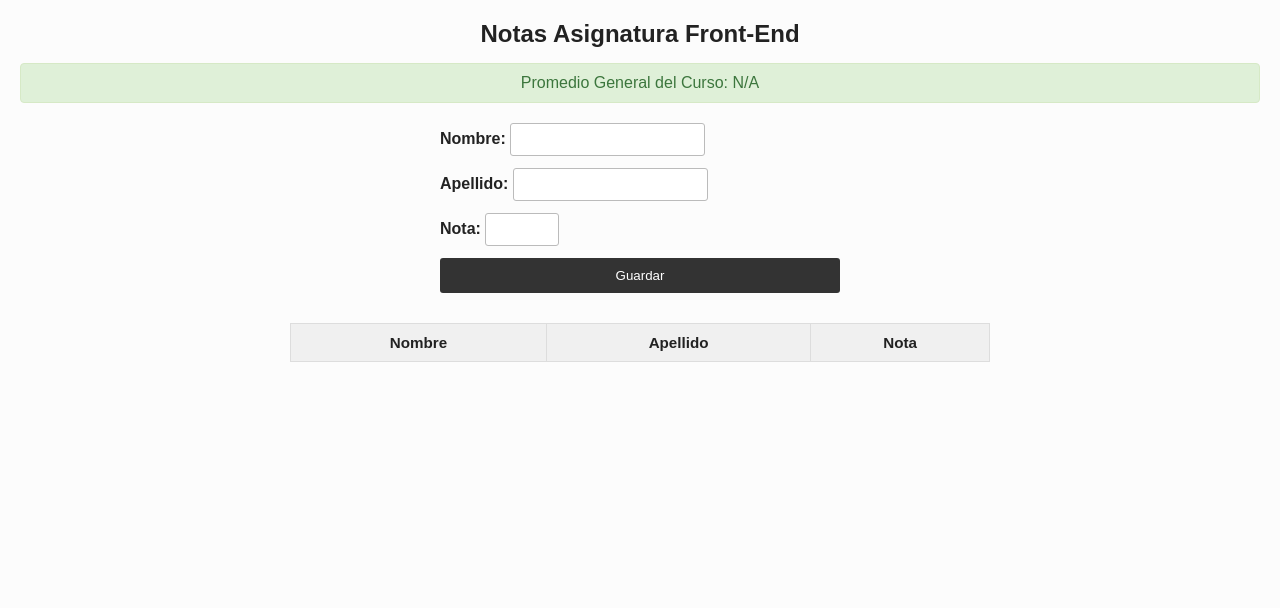
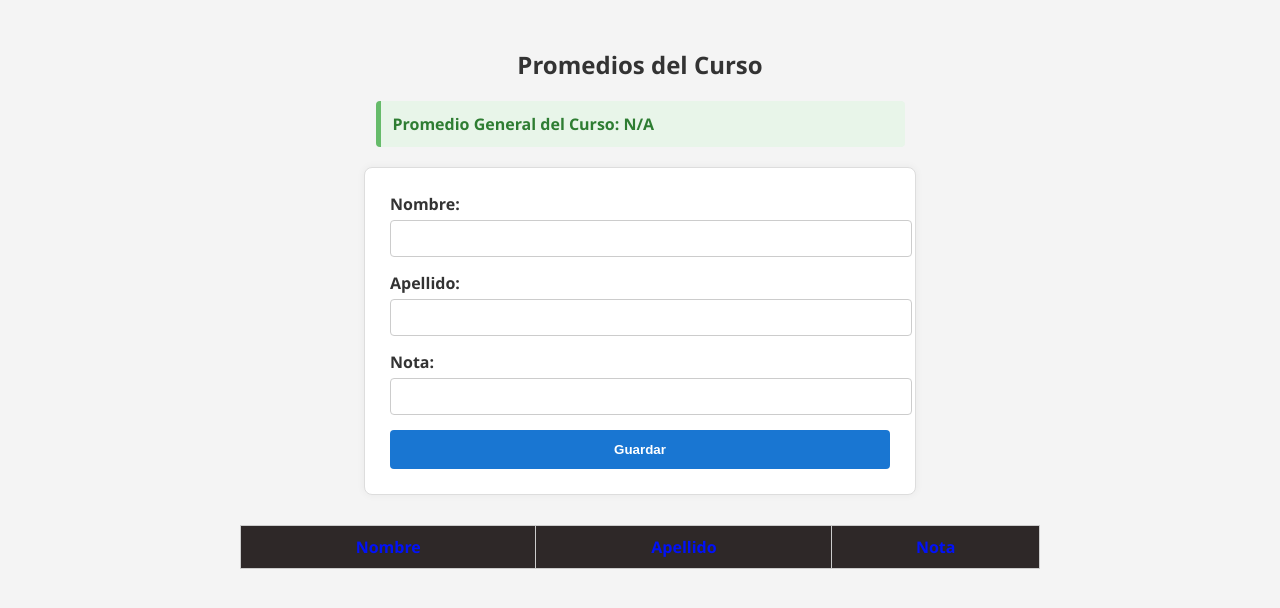
Before and after one commit to JJVS21/proyecto-javascript-miercoles-master, a plain HTML site: page index.html in a window 1280 px wide. Drawn offline with Linux system fonts and the light colour scheme.

Commit message:
Style – estilos implementados en proyecto.

```diff
--- a/Styles.css
+++ b/Styles.css
@@ -1,97 +1,115 @@
 body {
-    font-family: Arial, sans-serif;
-    background-color: #fcfcfc;
-    color: #222;
-    margin: 20px;
-    padding: 0;
+    font-family: 'Segoe UI', sans-serif;
+    background-color: #f4f4f4;
+    color: #333;
+    padding: 20px;
 }
 
 /* Título centrado */
 h2 {
     text-align: center;
-    margin-bottom: 15px;
+    margin-bottom: 20px;
 }
 
 /* Promedio destacado */
 #average {
-    text-align: center;
-    padding: 10px;
-    background-color: #dff0d8;
-    color: #3c763d;
-    border: 1px solid #d6e9c6;
+    max-width: 500px;
+    margin: 0 auto 20px;
+    padding: 12px;
+    background-color: #e8f5e9;
+    color: #2e7d32;
+    border-left: 5px solid #66bb6a;
+    font-weight: bold;
     border-radius: 4px;
-    margin-bottom: 20px;
 }
 
-/* Formulario centrado y compacto */
+/* Formulario tipo tarjeta/cuadro */
 form {
-    max-width: 400px;
-    margin: 0 auto 30px;
-    display: flex;
-    flex-direction: column;
-    gap: 12px;
+    max-width: 500px;
+    margin: 0 auto;
+    background-color: #ffffff;
+    border: 1px solid #ddd;
+    padding: 25px;
+    border-radius: 8px;
+    box-shadow: 0 0 8px rgba(0,0,0,0.05);
+}
+
+form div {
+    margin-bottom: 15px;
 }
 
 label {
-    font-weight: bold;
+    display: block;
+    font-weight: 600;
+    margin-bottom: 5px;
 }
 
 input[type="text"],
 input[type="number"] {
-    padding: 8px;
-    border: 1px solid #bbb;
-    border-radius: 3px;
+    width: 100%;
+    padding: 10px;
+    border: 1px solid #ccc;
+    border-radius: 4px;
 }
 
+/* Botón simple y claro */
 button {
-    padding: 10px;
-    background-color: #333;
-    color: #fff;
+    width: 100%;
+    padding: 12px;
+    background-color: #1976d2;
     border: none;
-    border-radius: 3px;
+    color: white;
+    font-weight: bold;
+    border-radius: 4px;
     cursor: pointer;
 }
 
 button:hover {
-    background-color: #000;
+    background-color: #000000;
 }
 
 /* Mensajes de error */
 .error {
-    color: #d9534f;
+    color: rgb(255, 1, 1);
     font-size: 0.9em;
+    margin-top: 4px;
 }
 
-/* Tabla centrada y sencilla */
+/* Tabla */
 table {
-    width: 90%;
-    max-width: 700px;
-    margin: 0 auto;
+    width: 95%;
+    max-width: 800px;
+    margin: 30px auto 0;
     border-collapse: collapse;
-    font-size: 0.95em;
+    background-color: #00d9ff;
 }
 
-th, td {
-    border: 1px solid #ddd;
+table th, table td {
+    border: 1px solid #ccc;
     padding: 10px;
     text-align: center;
 }
 
 thead {
-    background-color: #f0f0f0;
+    background-color: #2e2828;
+    color: rgb(2, 18, 247);
 }
 
-/* Responsive básico */
+/* Responsive para pantallas pequeñas */
 @media (max-width: 600px) {
     body {
-        margin: 10px;
+        padding: 10px;
+    }
+
+    form, #average, table {
+        width: 100%;
+    }
+
+    form {
+        padding: 15px;
     }
 
     table {
         font-size: 0.85em;
     }
-
-    form {
-        width: 90%;
-    }
 }
--- a/index.html
+++ b/index.html
@@ -7,7 +7,7 @@
     <link rel="stylesheet" href="styles.css">
 </head>
 <body>
-    <h2>Notas Asignatura Front-End</h2>
+    <h2>Promedios del Curso </h2>
     <div id="average">Promedio General del Curso: N/A</div>
 
     <form id="studentForm">
```
